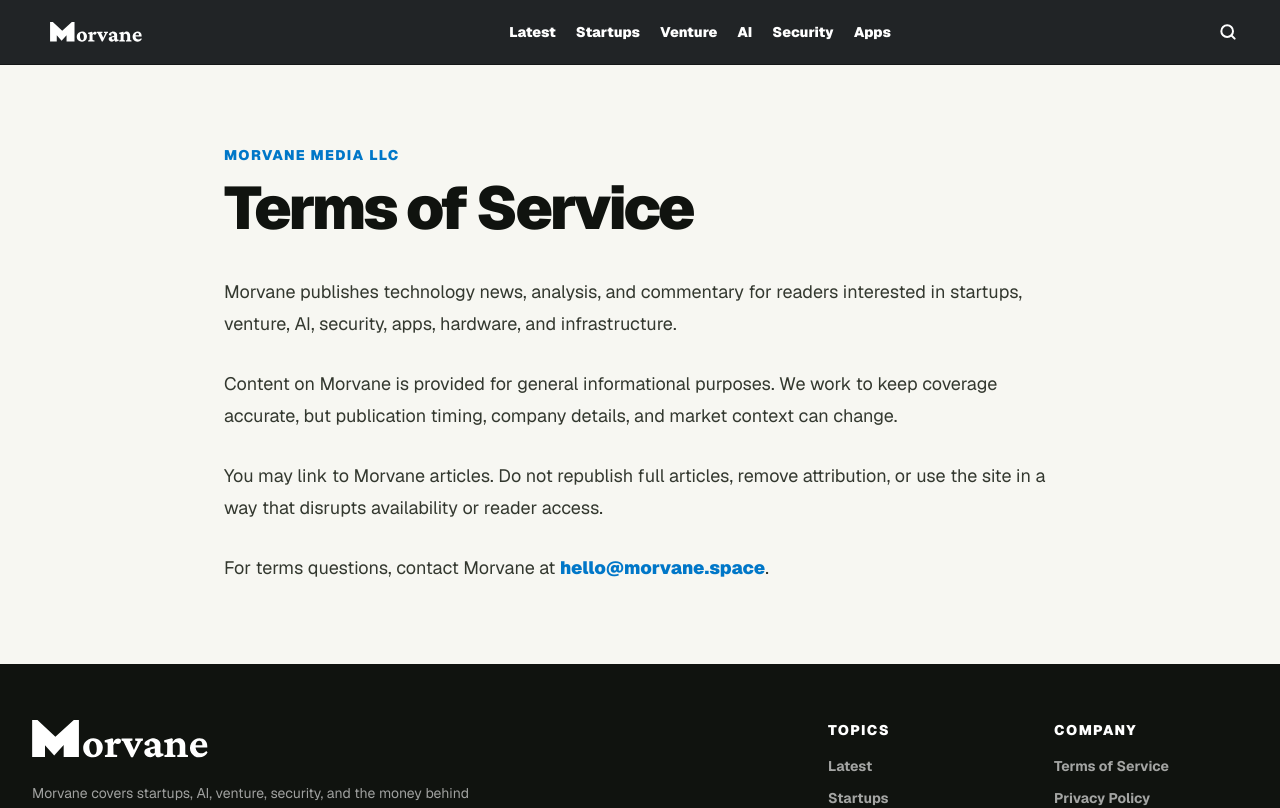
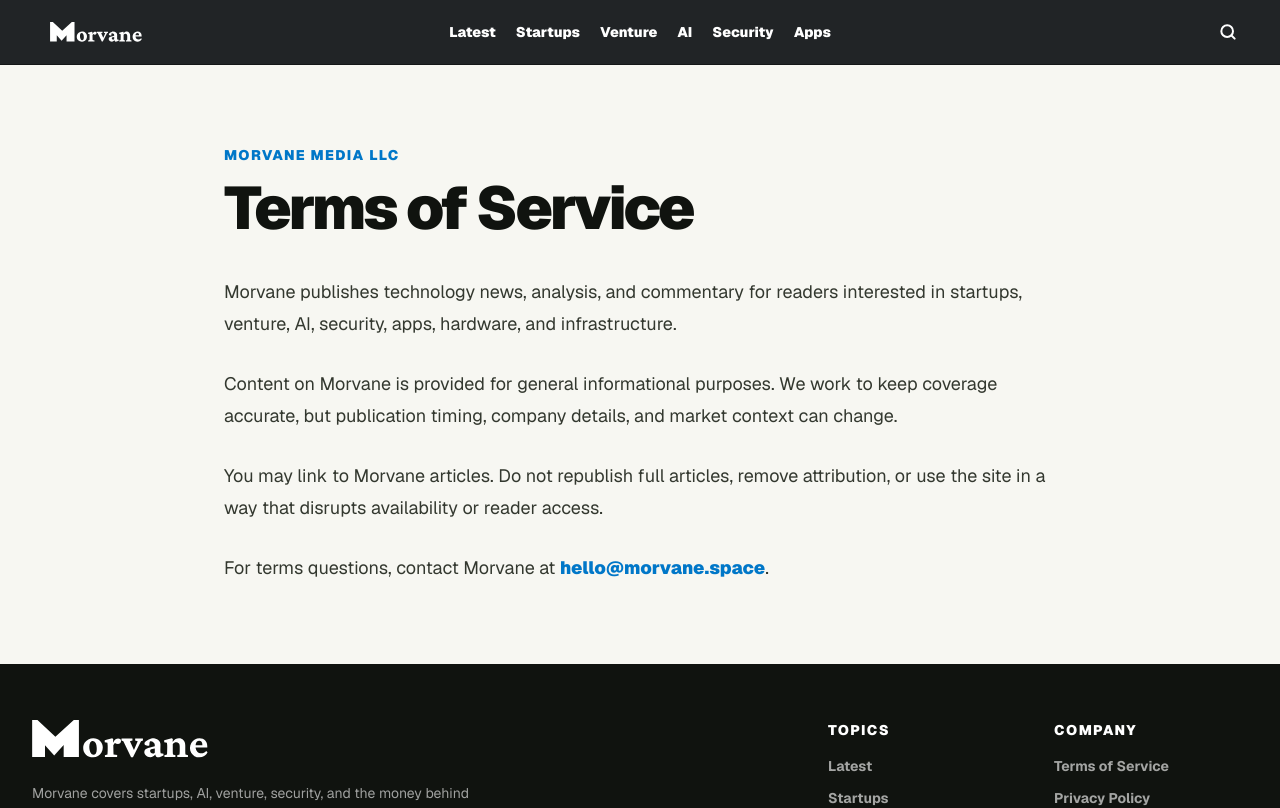
Before and after one commit to farzeenilyaszargar/Morvane, a Next.js app: page /terms in a window 1280 px wide. Shown: the top 808 px of the page. Built offline with nearby package versions, Linux system fonts and the light colour scheme.

Commit message:
Add hero headline thumbnails

```diff
--- a/app/page.tsx
+++ b/app/page.tsx
@@ -109,11 +109,22 @@
   return (
     <Link
       href={`/articles/${article.slug}`}
-      className="group block border-t border-white/25 py-4 first:border-t-0 first:pt-0"
+      className="group grid grid-cols-[84px_1fr] items-center gap-4 border-t border-white/25 py-4 first:border-t-0 first:pt-0"
     >
-      <h3 className="text-xl font-black leading-tight tracking-[-0.02em] text-white transition group-hover:text-[#c5eaff]">
-        {article.title}
-      </h3>
+      <div className="relative h-16 overflow-hidden bg-[#006bb4]">
+        <Image
+          src={article.image.src}
+          alt={article.image.alt}
+          fill
+          sizes="84px"
+          className="cover-image object-cover transition duration-500 group-hover:scale-[1.04]"
+        />
+      </div>
+      <div>
+        <h3 className="text-xl font-black leading-tight tracking-[-0.02em] text-white transition group-hover:text-[#c5eaff]">
+          {article.title}
+        </h3>
+      </div>
     </Link>
   );
 }
--- a/components/site-header.tsx
+++ b/components/site-header.tsx
@@ -22,7 +22,6 @@
   const inputRef = useRef<HTMLInputElement>(null);
   const isHomePage = pathname === "/";
   const showHeaderLogo = !isHomePage || hasScrolled;
-  const isTopHome = isHomePage && !hasScrolled;
 
   const searchResults = useMemo(() => {
     const normalizedQuery = query.trim().toLowerCase();
@@ -111,14 +110,16 @@
   return (
     <header className="sticky top-0 z-40 border-b border-black/40 bg-[#212426] backdrop-blur-md">
       <nav
-        className={`mx-auto flex max-w-7xl items-center justify-between gap-4 py-3 transition-[padding] duration-700 ease-[cubic-bezier(0.22,1,0.36,1)] ${
-          isTopHome ? "gap-0 px-0" : "gap-4 px-5 sm:px-8"
+        className={`relative mx-auto flex max-w-7xl items-center justify-between py-3 transition-[gap,padding] duration-700 ease-[cubic-bezier(0.22,1,0.36,1)] ${
+          showHeaderLogo ? "gap-4 px-5 sm:px-8" : "gap-0 px-0"
         }`}
       >
         <Link
           href="/"
           className={`flex h-10 shrink-0 items-center overflow-hidden transition-[width,opacity,transform] duration-700 ease-[cubic-bezier(0.22,1,0.36,1)] ${
-            showHeaderLogo ? "w-40 translate-x-0 opacity-100" : "w-0 -translate-x-3 opacity-0"
+            showHeaderLogo
+              ? "static w-40 translate-x-0 opacity-100"
+              : "absolute left-0 w-0 -translate-x-3 opacity-0"
           }`}
           aria-label="Morvane home"
           aria-hidden={!showHeaderLogo}
@@ -137,8 +138,10 @@
         </Link>
 
         <div
-          className={`flex min-w-0 flex-1 items-center overflow-x-auto whitespace-nowrap text-sm font-black text-white transition-[gap,justify-content] duration-700 ease-[cubic-bezier(0.22,1,0.36,1)] ${
-            showHeaderLogo ? "justify-center gap-5" : "justify-start gap-6 pl-0"
+          className={`flex min-w-0 items-center overflow-x-auto whitespace-nowrap text-sm font-black text-white transition-[gap,left,transform] duration-700 ease-[cubic-bezier(0.22,1,0.36,1)] ${
+            showHeaderLogo
+              ? "absolute left-1/2 max-w-[calc(100%-15rem)] -translate-x-1/2 justify-center gap-5 px-0"
+              : "static flex-1 translate-x-0 justify-start gap-6 px-0"
           }`}
         >
           {navItems.map((item) => (
```
